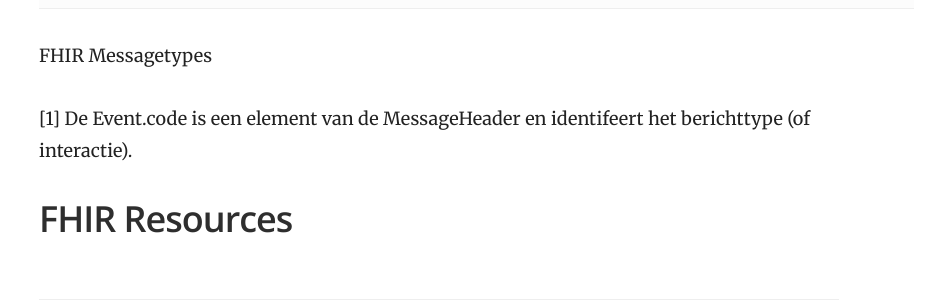
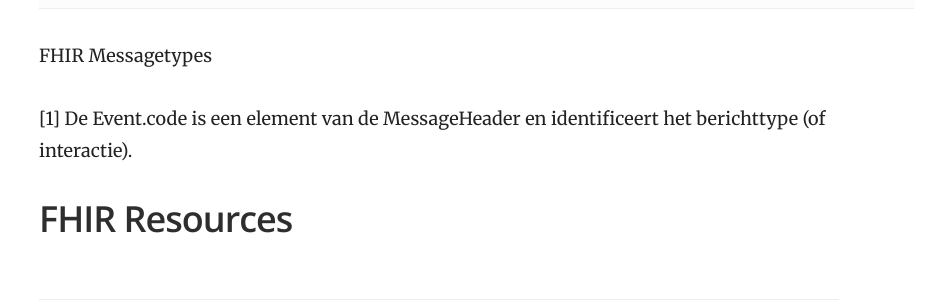
Before and after one commit to Koppeltaal/Koppeltaal-Documentation, a Jekyll site: the page built from technologie-architectuur.md, in a window 1280 px wide and 900 px high, scrolled down 32059 px. Shown: the part 153-453 px from the top of the window, without its empty margins (351-1280 px from the left). Built offline with Jekyll 4.4.1, drawn with Linux system fonts in a browser that asks for light colours.

Commit message:
GitBook: [master] one page modified

```diff
--- a/technologie-architectuur.md
+++ b/technologie-architectuur.md
@@ -804,7 +804,7 @@ In de volgende tabel staat welke FHIR resource entries minimaal aanwezig moeten
 
 FHIR Messagetypes
 
-\[1\] De Event.code is een element van de MessageHeader en identifeert het berichttype \(of interactie\).
+\[1\] De Event.code is een element van de MessageHeader en identificeert het berichttype \(of interactie\).
 
 ## FHIR Resources
 
```
Also changed, not shown: other parts of technologie-architectuur.md (+1 -1 lines).
